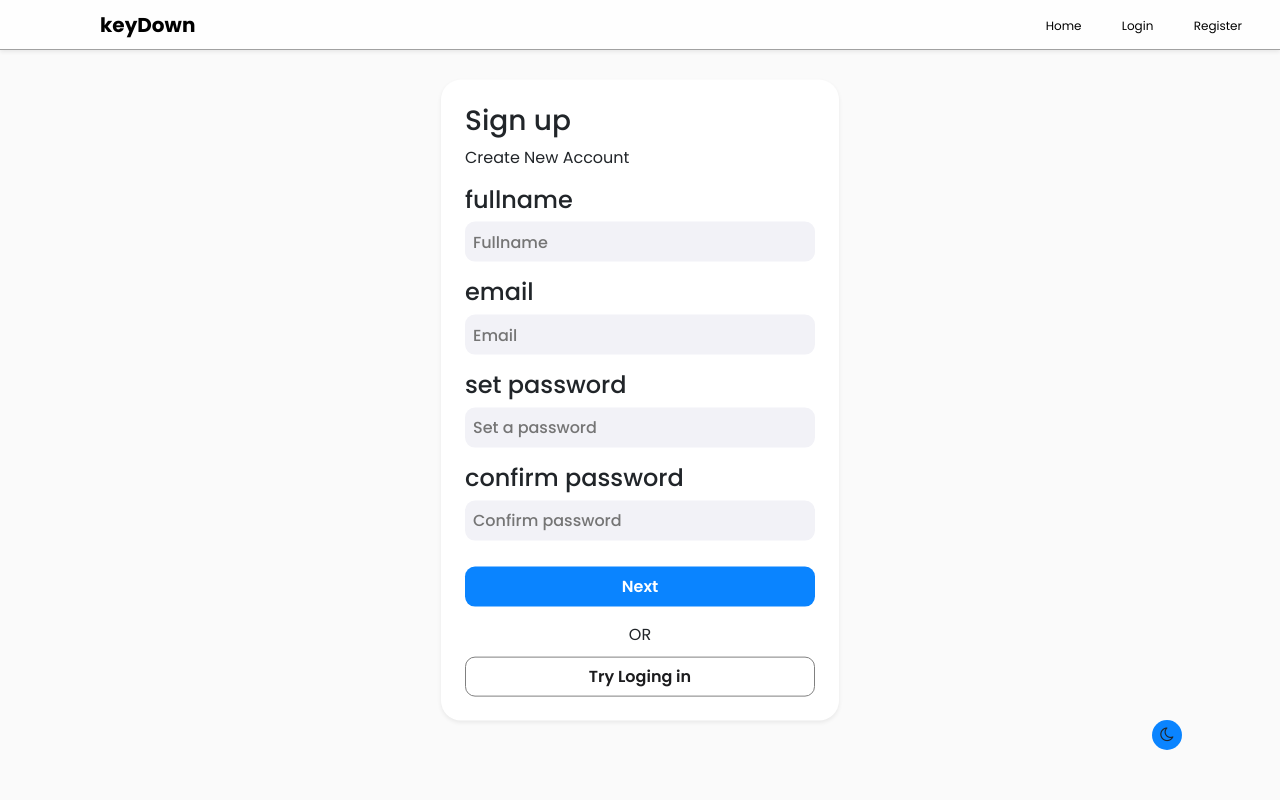
After one commit to sahibdeepsinghjudge/blog, a Django app: page /register/ in a window 1280 px wide. The commit adds this page. Run offline with Django 3.2, Linux system fonts and the light colour scheme; some libraries are stand-ins or nearby versions; some web fonts are replaced.

Commit message:
added profile and user registration form

```diff
--- a/cyberblog/settings.py
+++ b/cyberblog/settings.py
@@ -79,7 +79,9 @@ TEMPLATES = [
 
 WSGI_APPLICATION = 'cyberblog.wsgi.application'
 
-
+AUTHENTICATION_BACKENDS = (
+    'django.contrib.auth.backends.ModelBackend',
+)
 # Database
 # https://docs.djangoproject.com/en/3.0/ref/settings/#databases
 
--- a/cyberblog/urls.py
+++ b/cyberblog/urls.py
@@ -17,15 +17,17 @@ from os import name
 from django.contrib import admin
 from django.urls import path
 from django.urls.conf import include
+from django.conf.urls import url
 from django.conf import settings
 from django.conf.urls.static import static
-from users.views import login_page
+from users.views import login_page,register_page
 
 urlpatterns = [
     path('admin/', admin.site.urls),
     path('users/', include('users.urls')),
     path('', include('home.urls')),
     path('login/',login_page,name="login"),
+     path('register/',register_page,name="register"),
     path('ckeditor/', include('ckeditor_uploader.urls')),
 ]
 if settings.DEBUG:
--- a/templates/home/base.html
+++ b/templates/home/base.html
@@ -53,7 +53,9 @@ luxury business cards,
 b letter design,
 baby portraits"
     />
-    <title>{{title}}|keyDown</title>
+    <title>
+      {% if title %}
+      {{title}} {% else %}keyDown{% endif %}</title>
     <link
       rel="stylesheet"
       href="https://cdn.jsdelivr.net/npm/bootstrap@4.6.0/dist/css/bootstrap.min.css"
--- a/templates/home/navi.html
+++ b/templates/home/navi.html
@@ -6,11 +6,12 @@
     </label>
   <ul class="menu">
     <li><a class="home text-iosdark" href="/">Home</a></li>
-    {% if request.user.is_staff %}
+    {% if request.user.is_authenticated %}
     <li><a class="services text-iosdark" href="">Dashboard</a></li>
-    <li><a class="logout text-iosdark" href="">{{request.user.username}}</a></li>
+    <li><a class="text-iosdark" href="users/profile/{{request.user.username}}">{{request.user.first_name}}</a></li>
     {% else %}
     <li><a class="login text-iosdark"  href="/login/">Login</a></li>
+    <li><a class="login text-iosdark"  href="/register/">Register</a></li>
     {% endif %}
   </ul>
 </nav>
--- /dev/null
+++ b/templates/users/register.html
@@ -0,0 +1,70 @@
+{% extends 'home/base.html' %}
+
+{% block content %}
+<style>
+    .buttons{
+        border:none;
+        border-radius: 10px;
+        width: 350px;
+        max-width: 350px;
+        min-width: 200px;
+        height: 40px;
+        font-weight: 600;
+        margin-top: 10px;
+    }
+    .login-btn{
+        background-color: rgba(255, 255, 255, 0);
+        border:1px solid gray;
+        border-radius: 10px;
+        width: 350px;
+        max-width: 350px;
+        min-width: 200px;
+        height: 40px;
+        font-weight: 600;
+        margin-top: 10px;
+        transition: 0.2s linear;
+    }
+    .login-btn:hover{
+        background-color: #0a84ff;
+        border:none;
+        color: white;
+        transition: 0.2s linear;
+    }
+    .register-btn{
+        background-color: #0a84ff;
+        border:none;
+        color: white;
+    }
+</style>
+<div class="cont-mid rounded bg-ioswhite shadow-sm p-4" >
+            <h3>Sign up</h3>
+            <p>Create New Account</p>
+            <form action="{% url 'register-auth-view' %}" method="post" class="ios-form">
+                {% csrf_token %}
+                <div class="form-group">
+                    <h4>fullname</h4>
+                    <input type="text" placeholder="Fullname" name="fullname" class="ios-control px-2 w-100" />
+                </div>
+                <div class="form-group">
+                <h4>email</h4>
+                <input type="email" placeholder="Email" name="email" class="ios-control px-2 w-100" />
+                </div>
+                <div class="form-group">
+                    <h4>set password</h4>
+                    <input type="password" placeholder="Set a password" name="s_password" class="ios-control px-2 w-100" />
+                </div>
+                <div class="form-group">
+                    <h4>confirm password</h4>
+                    <input type="password" placeholder="Confirm password" name="c_password" class="ios-control px-2 w-100" />
+                </div>
+                <div class="form-group">
+                    <button type="submit" class="buttons register-btn text-iosdark">Next</button>
+                </div>
+            </form>
+    <div class="text-center">OR</div>
+       <a href="/login/"><button class="login-btn text-iosdark">Try Loging in</button></a>
+
+    </div>
+
+
+{% endblock content %}
--- a/users/urls.py
+++ b/users/urls.py
@@ -3,4 +3,6 @@ from . import views
 urlpatterns = [
     path('',views.user_home,name='user-home'),
     path('authenticate/',views.login_view,name='login-auth-view'),
+    path('register_auth/',views.register_view,name='register-auth-view'),
+    path('profile/<username>/',views.profile,name='profile-page'),
 ]
--- a/users/views.py
+++ b/users/views.py
@@ -1,9 +1,11 @@
+import email
 from django.http import HttpResponse
 from django.shortcuts import redirect, render
 from django.contrib.auth import authenticate, login, logout
 from django.http import HttpResponseRedirect
 from django.contrib import messages
 from django.contrib.auth.models import User
+import string,random
 # Create your views here.
 
 def user_home(request):
@@ -16,6 +18,44 @@ def login_page(request):
     }
     return render(request,"users/login.html",context)
 
+def register_page(request):
+    logout(request)
+    context = {
+        'title':"Register"
+    }
+    return render(request,"users/register.html",context)
+def register_view(request):
+    if request.POST:
+        email = request.POST['email']
+        try:
+            User.objects.get(email=email)
+            messages.danger(request,"Email already exist!Try loging in to your old account.")
+            return redirect("/register/")
+        except:
+            full_name1 = request.POST['fullname']
+            s_pass = request.POST['s_password']
+            c_pass = request.POST['c_password']
+            username = ''
+            abc = list(string.ascii_lowercase)
+            cap_abc = list(string.ascii_uppercase)
+            full_name = full_name1.split(" ")
+
+            while len(username) <= 8:
+                    username+=random.choice(abc)
+                    username+=random.choice(cap_abc)
+            user_count = User.objects.all().count()
+            username+=str(user_count+1)
+            if len(full_name) == 2:
+                first_name = full_name[0]
+                last_name = full_name[1]
+            else:
+                first_name = full_name1
+                last_name = ""
+            user_obj = User.objects.create(username=username,email=email,first_name=first_name,last_name=last_name)
+            user_obj.set_password(s_pass)
+            user_obj.save()
+            messages.success(request,"Account created successfully. Happy writing.")
+            return redirect("/")
 def login_view(request):
     email = password = ''
     if request.POST:
@@ -35,3 +75,15 @@ def login_view(request):
             return redirect('/login/')
 
     return render(request,'users/login.html')
+
+
+def profile(request,username):
+    try:
+        user =  User.objects.get(username = username)
+        context = {
+            'user':user,
+        }
+        return render(request,"users/profile.html",context)
+    except User.DoesNotExist:
+        messages.warning(request,'User not found!')
+        return redirect('/')
```
Also changed, not shown: templates/users/login.html (+27 -35 lines), templates/users/profile.html (added, +56 -0 lines), db.sqlite3.
